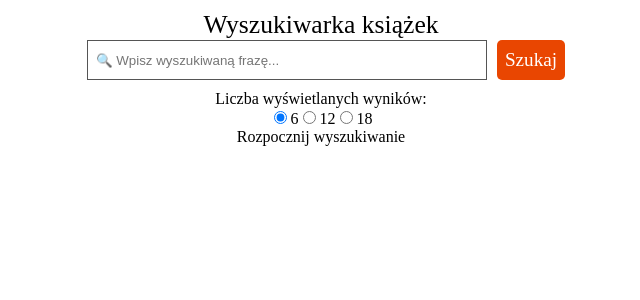
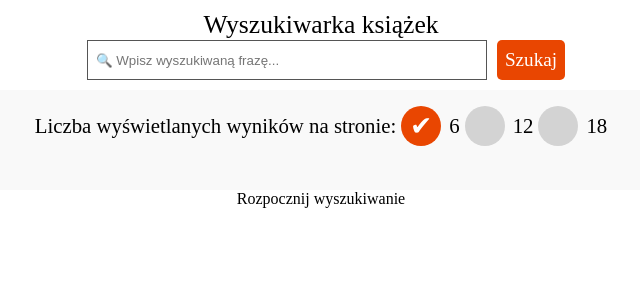
Before and after one commit to agatakulbicka/gwo_wyszukiwarka, a React app: page / in a window 1280 px wide. Shown: the top 300 px of the page, without its empty margins (319-959 px from the left). Built offline with nearby package versions, Linux system fonts and the light colour scheme.

Commit message:
Added radiobuttons list styles

```diff
--- a/src/FiltersData/FiltersDataContainer.jsx
+++ b/src/FiltersData/FiltersDataContainer.jsx
@@ -5,7 +5,7 @@ import {compose} from "redux";
 import {getNumberOfElementsOnPage} from "../actions";
 import RadioButtonsGroup from "./RadioButtonsGroup";
 
-function FiltersData({baseClassName = "filtersData", getNumberOfElementsOnPage}) {
+function FiltersData({baseClassName = "data-filters", getNumberOfElementsOnPage}) {
 
     return (
         <section>
--- a/src/FiltersData/RadioButtonsGroup.jsx
+++ b/src/FiltersData/RadioButtonsGroup.jsx
@@ -11,8 +11,12 @@ function RadioButtonsGroup({baseClassName, getNumberOfElementsOnPage}) {
             <span className={`${baseClassName}_label`}>{PAGINATION_BUTTONS_LABEL}</span>
             <div className={`${baseClassName}_radio-buttons`}>
                 {PAGINATION_BUTTON_NUMBER.map((singleButton, index) => (
-                    <span key={`${singleButton}-${index}`}>
+                    <label
+                        key={`${singleButton}-${index}`}
+                        className="radio-label"
+                    >
                         <input
+                            className="radio-button"
                             type="radio"
                             id={`elements-${singleButton}`}
                             name="pagesNumber"
@@ -20,10 +24,8 @@ function RadioButtonsGroup({baseClassName, getNumberOfElementsOnPage}) {
                             onClick={() => getNumberOfElementsOnPage(singleButton)}
                             defaultChecked={singleButton === 6}
                         />
-                    <label htmlFor={`elements-${singleButton}`}>
                         {singleButton}
                     </label>
-                </span>
                 ))}
             </div>
         </form>
--- a/src/Search/SearchContainer.jsx
+++ b/src/Search/SearchContainer.jsx
@@ -15,7 +15,7 @@ function SearchContainer({booksData, fetchBooksData, isFetchingBooksData}) {
         <section className="search-container">
             <ScrollUpButton/>
             <SearchBoxComponent fetchBooksData={fetchBooksData}/>
-            <FiltersDataContainer baseClassName="filtersData"/>
+            <FiltersDataContainer baseClassName="data-filters"/>
             {renderMainContent(isFetchingBooksData, booksData)}
         </section>
     )
--- a/src/constants/constants.js
+++ b/src/constants/constants.js
@@ -44,4 +44,4 @@ export const SEARCHING_RESULTS = "Ilość znalezionych wyników:";
 export const NO_SEARCHING_RESULTS = "Brak wyników dla podanej frazy";
 
 export const PAGINATION_BUTTON_NUMBER = [6,12,18];
-export const PAGINATION_BUTTONS_LABEL = "Liczba wyświetlanych wyników:";
+export const PAGINATION_BUTTONS_LABEL = "Liczba wyświetlanych wyników na stronie:";
--- /dev/null
+++ b/src/styles/_data-filters.scss
@@ -0,0 +1,82 @@
+@import "shared";
+
+.data-filters {
+  display: flex;
+  flex-direction: row;
+  justify-content: center;
+  align-items: baseline;
+  background-color: lighten($third-color, 15%);
+  height: 100px;
+  font-size: 1.3em;
+
+  @keyframes click-wave {
+    0% {
+      height: 30px;
+      width: 30px;
+      opacity: 0.35;
+      position: relative;
+    }
+    100% {
+      height: 200px;
+      width: 200px;
+      margin-left: -80px;
+      margin-top: -80px;
+      opacity: 0;
+    }
+  }
+  .radio-button {
+    -webkit-appearance: none;
+    -moz-appearance: none;
+    -ms-appearance: none;
+    -o-appearance: none;
+    appearance: none;
+    position: relative;
+    top: 13.33333px;
+    right: 0;
+    bottom: 0;
+    left: 0;
+    height: 40px;
+    width: 40px;
+    transition: all 0.15s ease-out 0s;
+    background: $third-color;
+    border: none;
+    color: $white-color;
+    cursor: pointer;
+    display: inline-block;
+    margin-right: 0.5rem;
+    outline: none;
+    z-index: 1000;
+    border-radius: 50%;
+
+    &:hover {
+      background: $second-color;
+    }
+
+    &:checked {
+      background: $first-color;
+    }
+
+    &:checked::before {
+      height: 40px;
+      width: 40px;
+      position: absolute;
+      content: '✔';
+      display: inline-block;
+      font-size: 26.66667px;
+      text-align: center;
+      line-height: 40px;
+    }
+
+    &:checked::after {
+      -webkit-animation: click-wave 0.65s;
+      -moz-animation: click-wave 0.65s;
+      animation: click-wave 0.65s;
+      background: $first-color;
+      content: "";
+      display: block;
+      position: relative;
+      z-index: 100;
+      border-radius: 50%;
+    }
+  }
+}
--- a/src/styles/_shared.scss
+++ b/src/styles/_shared.scss
@@ -3,7 +3,8 @@ $break-large: 1024px;
 $main-font-family: "Segoe UI, Georgia, serif";
 $first-color: #e94601;
 $second-color: #f28b00;
-$third-color: #f3f3f3;
+$third-color: lightgrey;
+$white-color: white;
 
 @mixin respond-to($media) {
   @if $media == handhelds {
@@ -21,7 +22,7 @@ $third-color: #f3f3f3;
   font-family: $main-font-family;
   background: none repeat scroll 0 0 $first-color;
   border: medium none;
-  color: white;
+  color: $white-color;
   cursor: pointer;
   margin-bottom: 26px;
   padding: 8px;
--- a/src/styles/styles.css
+++ b/src/styles/styles.css
@@ -1,5 +1,6 @@
+@charset "UTF-8";
 .loader__animation {
-  border: 16px solid #f3f3f3;
+  border: 16px solid lightgrey;
   border-radius: 50%;
   border-top: 16px solid #e94601;
   width: 120px;
@@ -157,6 +158,73 @@
   .scroll-up:hover {
     background: #fe8552 none repeat scroll 0 0; }
 
+.data-filters {
+  display: flex;
+  flex-direction: row;
+  justify-content: center;
+  align-items: baseline;
+  background-color: #f9f9f9;
+  height: 100px;
+  font-size: 1.3em; }
+@keyframes click-wave {
+  0% {
+    height: 30px;
+    width: 30px;
+    opacity: 0.35;
+    position: relative; }
+  100% {
+    height: 200px;
+    width: 200px;
+    margin-left: -80px;
+    margin-top: -80px;
+    opacity: 0; } }
+  .data-filters .radio-button {
+    -webkit-appearance: none;
+    -moz-appearance: none;
+    -ms-appearance: none;
+    -o-appearance: none;
+    appearance: none;
+    position: relative;
+    top: 13.33333px;
+    right: 0;
+    bottom: 0;
+    left: 0;
+    height: 40px;
+    width: 40px;
+    transition: all 0.15s ease-out 0s;
+    background: lightgrey;
+    border: none;
+    color: white;
+    cursor: pointer;
+    display: inline-block;
+    margin-right: 0.5rem;
+    outline: none;
+    z-index: 1000;
+    border-radius: 50%; }
+    .data-filters .radio-button:hover {
+      background: #f28b00; }
+    .data-filters .radio-button:checked {
+      background: #e94601; }
+    .data-filters .radio-button:checked::before {
+      height: 40px;
+      width: 40px;
+      position: absolute;
+      content: '✔';
+      display: inline-block;
+      font-size: 26.66667px;
+      text-align: center;
+      line-height: 40px; }
+    .data-filters .radio-button:checked::after {
+      -webkit-animation: click-wave 0.65s;
+      -moz-animation: click-wave 0.65s;
+      animation: click-wave 0.65s;
+      background: #e94601;
+      content: "";
+      display: block;
+      position: relative;
+      z-index: 100;
+      border-radius: 50%; }
+
 body,
 html {
   font-family: "Segoe UI, Georgia, serif";
--- a/src/styles/styles.scss
+++ b/src/styles/styles.scss
@@ -3,6 +3,7 @@
 @import "shared";
 @import "search-box";
 @import "scroll-up";
+@import "data-filters";
 
 body,
 html {
```
Also changed, not shown: 1 other file (tests, documents, lock files or other folders). Lines whose indentation alone changed are shown as unchanged.
